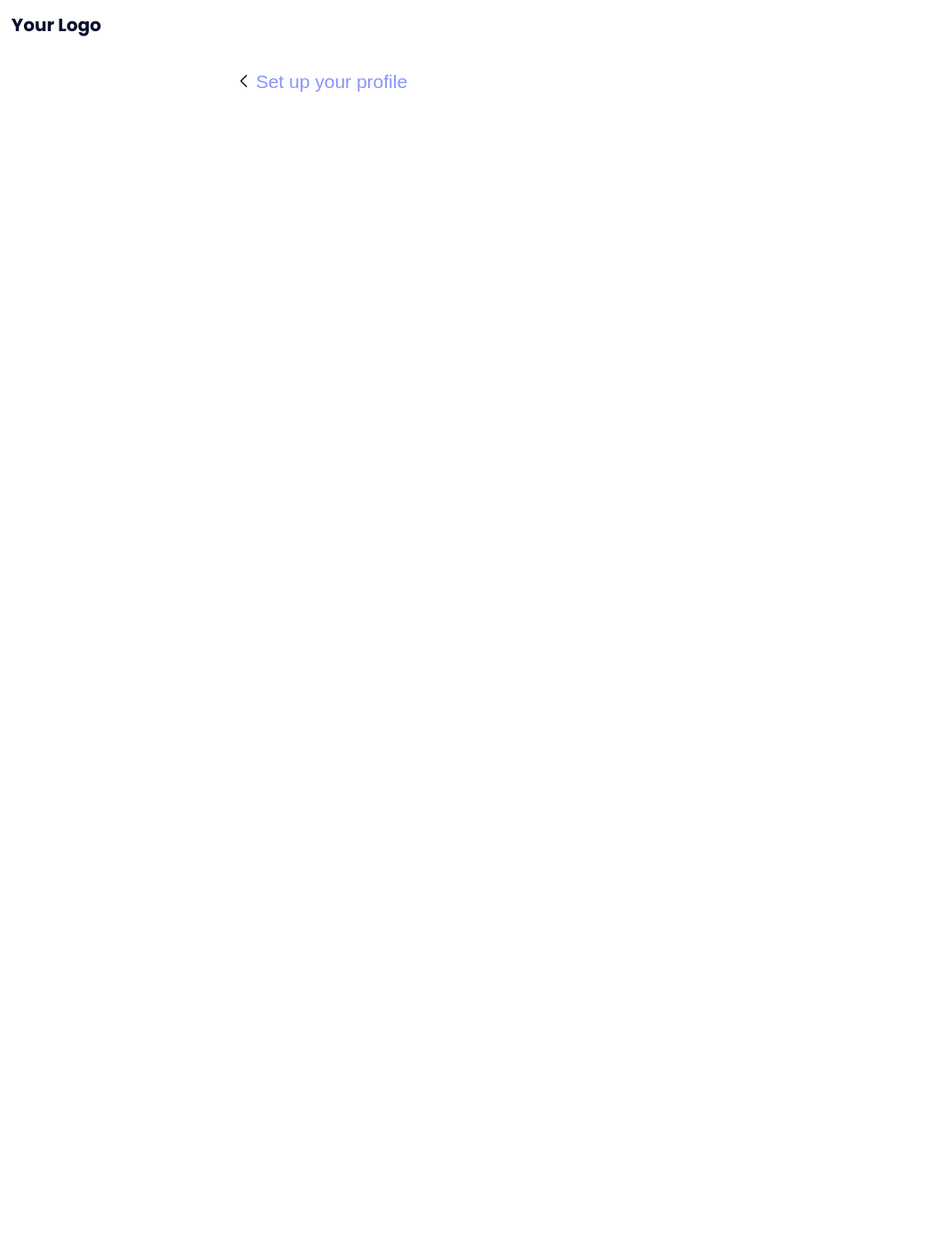
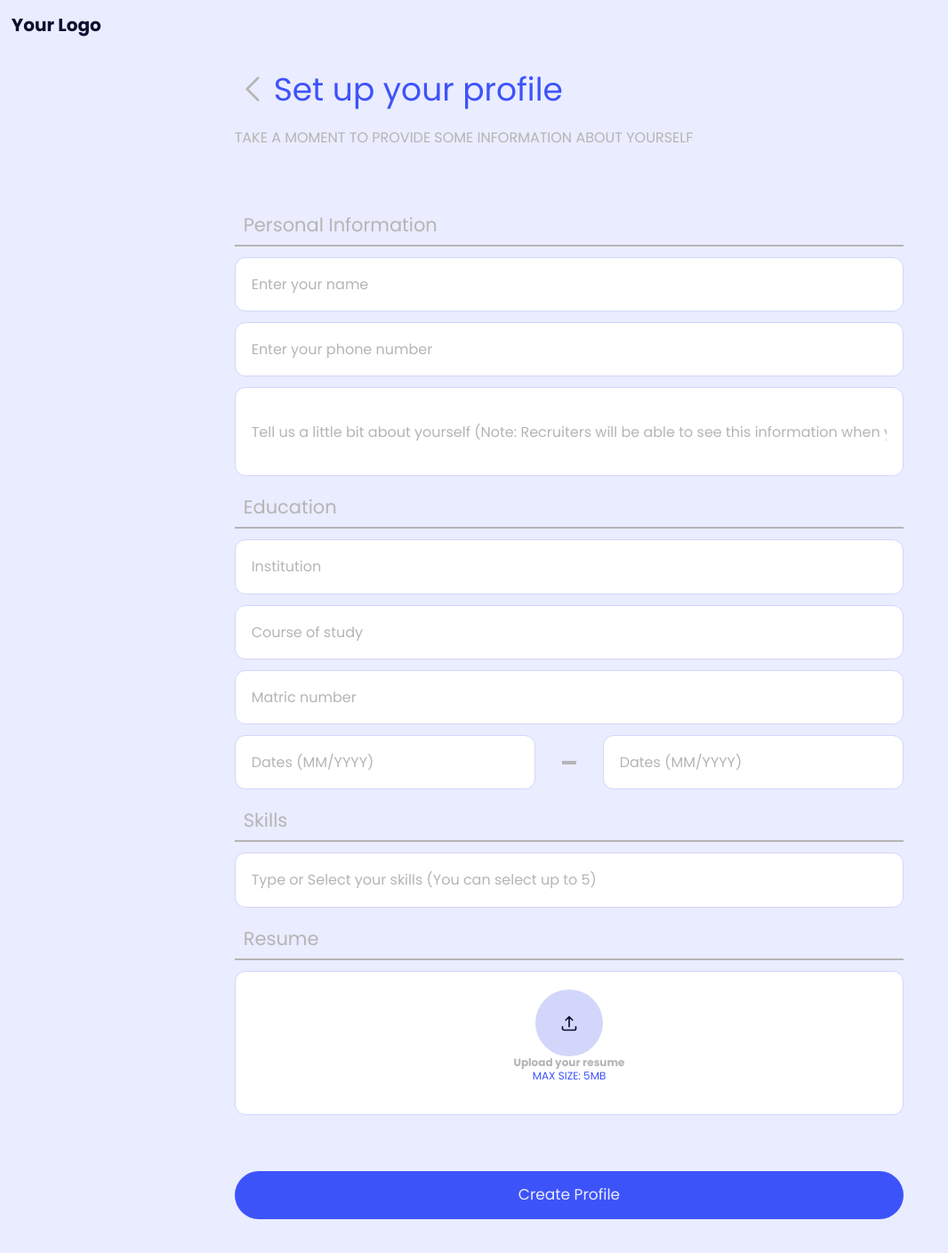
Before and after one commit to cdp8app/cdpApp-Frontend, a Next.js app: page /StudentProfile/SetUpStudentProfile in a window 1280 px wide. Shown: the top 1408 px of the page at 89% size, without its empty margins (0-1066 px from the left). Before the commit the page ends 800 px from the top, so only its background shows below. Built offline with nearby package versions, Linux system fonts and the light colour scheme.

Commit message:
set up student profile

```diff
--- /dev/null
+++ b/app/StudentProfile/SetUpStudentProfile/ResumeUpload/page.tsx
@@ -0,0 +1,67 @@
+import Button1 from '@/app/UsersAuthentication/Components/Button1';
+import React, { useState, useRef } from 'react';
+
+const ResumeUploadButton: React.FC = () => {
+    const fileInputRef = useRef<HTMLInputElement>(null);
+    const [fileName, setFileName] = useState<string | null>(null);
+
+    const handleFileChange = (e: React.ChangeEvent<HTMLInputElement>) => {
+        const file = e.target.files?.[0];
+        if (file) {
+            setFileName(file.name);
+        } else {
+            setFileName(null);
+        }
+    };
+
+    const triggerFileInput = (e: React.MouseEvent) => {
+        e.preventDefault();
+        if (fileInputRef.current) {
+            fileInputRef.current.click();
+        }
+    };
+
+    return (
+        <div className="flex flex-col items-center justify-center w-[100%]">
+            <input
+                type="file"
+                ref={fileInputRef}
+                onChange={handleFileChange}
+                className="hidden"
+            />
+
+            <button
+                onClick={triggerFileInput}
+                type="button"
+                className="flex flex-col items-center font-semibold text-[12px]/[120%] text-Gray1 border-[1px] mb-[63px] border-Blue3 font-sans w-[100%] rounded-[12px] bg-white py-[20px] px-[18px] outline-none focus:border-Blue2 focus:border-[2px] focus:outline-none"
+            >
+                <div className='bg-Blue3 flex rounded-[60px] w-[76px] h-[75.58px] justify-center items-center'>
+                    <svg xmlns="http://www.w3.org/2000/svg" fill="none" viewBox="0 0 24 24" stroke-width="2" stroke="currentColor" className="size-5 text-Black1">
+                        <path stroke-linecap="round" stroke-linejoin="round" d="M3 16.5v2.25A2.25 2.25 0 0 0 5.25 21h13.5A2.25 2.25 0 0 0 21 18.75V16.5m-13.5-9L12 3m0 0 4.5 4.5M12 3v13.5" />
+                    </svg>
+                </div>
+                Upload your resume
+                <span className='text-Blue2 font-normal'>
+                    MAX SIZE: 5MB
+                </span>
+                {fileName ? (
+                    <div className="mt-[10px] text-gray-700">
+                        <p>Uploaded File: <span className="font-bold">{fileName}</span></p>
+                    </div>
+                ) : (
+                    <div className="mt-4 text-gray-500"></div>
+                )}
+            </button>
+            <Button1 text="Create Profile" className=" text-[16px] font-normal " />
+            {/* {fileName ? (
+                <div className="mt-4 text-gray-700">
+                    <p>Uploaded File: <span className="font-bold">{fileName}</span></p>
+                </div>
+            ) : (
+                <div className="mt-4 text-gray-500">No file uploaded yet.</div>
+            )} */}
+        </div>
+    );
+};
+
+export default ResumeUploadButton;
--- /dev/null
+++ b/app/StudentProfile/SetUpStudentProfile/form.tsx
@@ -0,0 +1,66 @@
+"use client";
+import "../../../app/globals.css"
+import ResumeUploadButton from "./ResumeUpload/page";
+
+export default function SetUpStudentProfileForm() {
+    return (
+        <form className="flex flex-col justify-start">
+            <input
+                placeholder="Enter your name"
+                className=" caret-Blue2 border-[1px] mb-[12px] border-Blue3 font-sans w-[100%] rounded-[12px] py-[20px] px-[18px] text-[16px]/[120%] placeholder-Gray1 outline-none focus:border-Blue2 focus:border-[2px] focus:outline-none"
+            />
+            <input
+                placeholder="Enter your phone number"
+                className="caret-Blue2 border-[1px] mb-[12px] border-Blue3 font-sans w-[100%] rounded-[12px] py-[20px] px-[18px] text-[16px]/[120%] placeholder-Gray1 outline-none focus:border-Blue2 focus:border-[2px] focus:outline-none"
+            />
+            <input
+                placeholder="Tell us a little bit about yourself (Note: Recruiters will be able to see this information when you apply for internships)"
+                className="caret-Blue2 border-[1px] mb-[12px] h-[100px] border-Blue3 font-sans w-[100%] rounded-[12px] py-[20px] px-[18px] text-[16px]/[120%] placeholder-Gray1 outline-none focus:border-Blue2 focus:border-[2px] focus:outline-none"
+            />
+            <div className='border-b-2 border-Gray1 mb-[12px]'>
+                <h1 className='p-[10px] text-Gray1 font-sans text-[21px]/[120%] '>
+                    Education
+                </h1>
+            </div>
+            <input
+                placeholder="Institution"
+                className=" caret-Blue2 border-[1px] mb-[12px] border-Blue3 font-sans w-[100%] rounded-[12px] py-[20px] px-[18px] text-[16px]/[120%] placeholder-Gray1 outline-none focus:border-Blue2 focus:border-[2px] focus:outline-none"
+            />
+            <input
+                placeholder="Course of study"
+                className="caret-Blue2 border-[1px] mb-[12px] border-Blue3 font-sans w-[100%] rounded-[12px] py-[20px] px-[18px] text-[16px]/[120%] placeholder-Gray1 outline-none focus:border-Blue2 focus:border-[2px] focus:outline-none"
+            />
+            <input
+                placeholder="Matric number"
+                className=" caret-Blue2 border-[1px] mb-[12px] border-Blue3 font-sans w-[100%] rounded-[12px] py-[20px] px-[18px] text-[16px]/[120%] placeholder-Gray1 outline-none focus:border-Blue2 focus:border-[2px] focus:outline-none"
+            />
+            <div className=" flex justify-between flex-row items-center">
+                <input
+                    placeholder="Dates (MM/YYYY)"
+                    className="caret-Blue2 border-[1px] mb-[12px] border-Blue3 font-sans w-[45%] rounded-[12px] py-[20px] px-[18px] text-[16px]/[120%] placeholder-Gray1 outline-none focus:border-Blue2 focus:border-[2px] focus:outline-none"
+                />
+                <div className="h-[4px] w-[16px] mb-[12px] bg-Gray1"></div>
+                <input
+                    placeholder="Dates (MM/YYYY)"
+                    className="caret-Blue2 border-[1px] mb-[12px] border-Blue3 font-sans w-[45%] rounded-[12px] py-[20px] px-[18px] text-[16px]/[120%] placeholder-Gray1 outline-none focus:border-Blue2 focus:border-[2px] focus:outline-none"
+                />
+            </div>
+            <div className='border-b-2 border-Gray1 mb-[12px]'>
+                <h1 className='p-[10px] text-Gray1 font-sans text-[21px]/[120%] '>
+                    Skills
+                </h1>
+            </div>
+            <input
+                placeholder="Type or Select your skills (You can select up to 5)"
+                className=" caret-Blue2 border-[1px] mb-[12px] border-Blue3 font-sans w-[100%] rounded-[12px] py-[20px] px-[18px] text-[16px]/[120%] placeholder-Gray1 outline-none focus:border-Blue2 focus:border-[2px] focus:outline-none"
+            />
+            <div className='border-b-2 border-Gray1 mb-[12px]'>
+                <h1 className='p-[10px] text-Gray1 font-sans text-[21px]/[120%] '>
+                    Resume
+                </h1>
+            </div>
+            <ResumeUploadButton/>
+            <div className="mb-[100px]"></div>
+        </form>
+    );
+}
--- a/app/StudentProfile/SetUpStudentProfile/page.tsx
+++ b/app/StudentProfile/SetUpStudentProfile/page.tsx
@@ -1,26 +1,38 @@
 import Logo from '@/app/Components/Logo'
 import Link from 'next/link'
 import React from 'react'
+import SetUpStudentProfileForm from './form'
 
 const SetUpStudentProfilePage = () => {
     return (
-        <div className="p-[1%] h-screen" >
+        <div className="p-[1%] h-[100%] bg-BlueWhite" >
             <Logo />
             <div className='px-[20%]'>
-                <div className="flex flex-row justify-start items-center mt-[36px] ">
+                <div className="flex flex-row justify-start items-center mt-[36px] mb-[22.5px] ">
                     <svg
                         xmlns="http://www.w3.org/2000/svg"
                         fill="none" viewBox="0 0 24 24"
                         strokeWidth={1.5}
                         stroke="currentColor"
-                        className="size-5 mr-[4px]"
+                        className="size-10 mr-[4px] text-Gray1"
                     >
                         <path strokeLinecap="round" strokeLinejoin="round" d="M15.75 19.5 8.25 12l7.5-7.5" />
                     </svg>
-                        <h1 className=" text-[21px]/[120%] text-Blue1 font-normal ">
-                            Set up your profile
-                        </h1>
+                    <h1 className=" font-sans text-[36px]/[120%] text-Blue2 font-normal ">
+                        Set up your profile
+                    </h1>
                 </div>
+                <div className='mb-[66px]'>
+                    <h2 className='font-sans text-[16px]/[120%] text-Gray1'>
+                        TAKE A MOMENT TO PROVIDE SOME INFORMATION ABOUT YOURSELF
+                    </h2>
+                </div>
+                <div className='border-b-2 border-Gray1 mb-[12px]'>
+                    <h1 className='p-[10px] text-Gray1 font-sans text-[21px]/[120%] '>
+                        Personal Information
+                    </h1>
+                </div>
+                <SetUpStudentProfileForm/>
             </div>
         </div>
     )
--- a/app/UsersAuthentication/Components/Button1.tsx
+++ b/app/UsersAuthentication/Components/Button1.tsx
@@ -1,6 +1,6 @@
-"use client";
-import React from "react";
-import "../../../app/globals.css";
+'use client'
+import React from 'react';
+import "../../../app/globals.css"
 
 interface Button1Props {
   text: string;
@@ -8,13 +8,9 @@ interface Button1Props {
 }
 
 const Button1: React.FC<Button1Props> = ({ text, className }) => {
-  return (
-    <button
-      className={`${className} w-[100%] rounded-[30px] bg-Blue2 px-[193px] py-[14px] font-sans text-[17px] font-medium text-BlueWhite`}
-    >
-      {text}
-    </button>
-  );
+  return <button className={`${className} bg-Blue2 py-[14px] px-[193px] font-sans font-medium text-BlueWhite text-[17px] rounded-[30px] w-[100%]`}>
+    {text}
+  </button>;
 };
 
 export default Button1;
--- a/app/UsersAuthentication/Components/Label2.tsx
+++ b/app/UsersAuthentication/Components/Label2.tsx
@@ -7,7 +7,7 @@ interface Label2Props {
 }
 
 const Label2: React.FC<Label2Props> = ({ text }) => {
-  return <p className="${className} mt-[20px]">{text}</p>;
+  return <p className="${className} font-sans mt-[20px]">{text}</p>;
 };
 
 export default Label2;
--- a/app/UsersAuthentication/StudentAuth/StudentAuthPage/StudentLogin/ForgotPassword/NewPassword/page.tsx
+++ b/app/UsersAuthentication/StudentAuth/StudentAuthPage/StudentLogin/ForgotPassword/NewPassword/page.tsx
@@ -12,7 +12,7 @@ export default function NewPasswordPage() {
         <h2 className="text-center font-sans text-[36px]/[120%] font-medium text-Blue4">
           Set a new password
         </h2>
-        <h6 className="mt-[14px] text-center text-[21px]/[120%] text-Gray1">
+        <h6 className="mt-[14px] text-center font-sans text-[21px]/[120%] text-Gray1">
           Set up a new password with at least 8 characters
         </h6>
         <div className="flex w-[45%] flex-col justify-center self-center">
--- a/app/UsersAuthentication/StudentAuth/StudentAuthPage/StudentLogin/ForgotPassword/form.tsx
+++ b/app/UsersAuthentication/StudentAuth/StudentAuthPage/StudentLogin/ForgotPassword/form.tsx
@@ -22,7 +22,7 @@ export default function ForgotPasswordForm() {
         </svg>
         <input
           placeholder="Enter your email address"
-          className="font-sans text-[21px] placeholder-Gray1 outline-none"
+          className="font-sans text-[16px] w-[95%] placeholder-Gray1 outline-none"
         />
       </div>
     </form>
```
Also changed, not shown: app/UsersAuthentication/StudentAuth/StudentAuthPage/StudentLogin/ForgotPassword/NewPassword/NewPasswordCreated/page.tsx (+5 -5 lines), app/UsersAuthentication/StudentAuth/StudentAuthPage/StudentLogin/ForgotPassword/page.tsx (+5 -5 lines).
